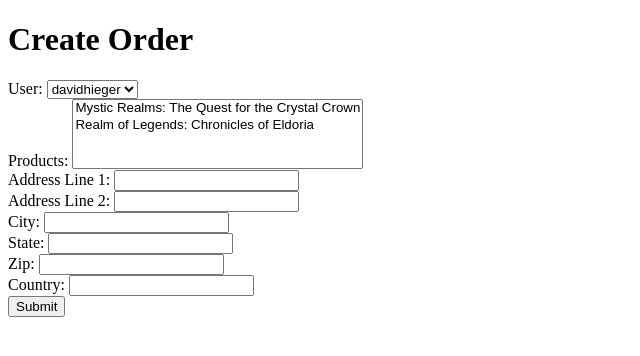
After one commit to dchieger/SE-Fall2023, a Django app: page /create_order/ in a window 1280 px wide. The commit adds this page. Shown: the top 356 px of the page, without its empty margins (0-640 px from the left). Run offline with Django 4.2, Linux system fonts and the light colour scheme; data comes from the database, SQL or seed files in the repository.

Commit message:
users can now create orders themselves and these order objects are added to the db
order objects now contain
-address ln 1
-address ln 2
-city
-state
-zip
-country

```diff
--- a/store/admin.py
+++ b/store/admin.py
@@ -1,5 +1,5 @@
 from django.contrib import admin
-from .models import Product, Order, OrderItem, Customer
+from .models import Product, Order, OrderItem, Customer, DCode
 
 class ProductAdmin(admin.ModelAdmin):
     list_display = ('name', 'price')
@@ -17,6 +17,10 @@ class OrderAdmin(admin.ModelAdmin):
 class CustomerAdmin(admin.ModelAdmin):
     list_display = ('name', 'email')
 
+class DCodeAdmin(admin.ModelAdmin):
+    list_display = ('code', 'discount')
+
 admin.site.register(Product, ProductAdmin)
 admin.site.register(Order, OrderAdmin)
 admin.site.register(Customer, CustomerAdmin)
+admin.site.register(DCode, DCodeAdmin)
--- a/store/models.py
+++ b/store/models.py
@@ -17,6 +17,12 @@ class Order(models.Model):
     date_ordered = models.DateTimeField(auto_now_add=True)
     complete = models.BooleanField(default=False)
     order_number = models.CharField(max_length=13, unique=True, blank=True)
+    address_line1 = models.CharField(max_length=50, blank=True)
+    address_line2 = models.CharField(max_length=50, blank=True)
+    city = models.CharField(max_length=50, blank= True)
+    state = models.CharField(max_length=50, blank= True)
+    zip = models.CharField(max_length=10, blank=True)
+    country = models.CharField(max_length=50, blank=True)
 
     def save(self, *args, **kwargs):
         if not self.order_number:
@@ -40,3 +46,15 @@ class Customer(models.Model):
 
     def __str__(self):
         return self.name
+
+"""
+I debated making this into a simple function but I think the data model is a better solution.
+Using a data model we have the ability to go back edit the discount code or add more codes.
+Using a function to generate the codes would not actually store them anywhere. and they would have
+to be evaluated by the view at run time.
+"""
+class DCode(models.Model):
+    code = models.CharField(max_length=24)
+    discount = models.DecimalField(max_digits=10, decimal_places=2)
+    def __str__(self):
+        return self.code
--- /dev/null
+++ b/store/templates/create_order.html
@@ -0,0 +1,45 @@
+<!DOCTYPE html>
+<html>
+<head>
+    <title>Create Order</title>
+</head>
+<body>
+    <h1>Create Order</h1>
+    <form method="post">
+        {% csrf_token %}
+        <label for="user">User:</label>
+        <select name="user" id="user">
+            {% for user in users %}
+                <option value="{{ user.id }}">{{ user.username }}</option>
+            {% endfor %}
+        </select>
+        <br>
+        <label for="products">Products:</label>
+        <select name="products" id="products" multiple>
+            {% for product in products %}
+                <option value="{{ product.id }}">{{ product.name }}</option>
+            {% endfor %}
+        </select>
+        <br>
+        <label for="address_line1">Address Line 1:</label>
+        <input type="text" name="address_line1" id="address_line1">
+        <br>
+        <label for="address_line2">Address Line 2:</label>
+        <input type="text" name="address_line2" id="address_line2">
+        <br>
+        <label for="city">City:</label>
+        <input type="text" name="city" id="city">
+        <br>
+        <label for="state">State:</label>
+        <input type="text" name="state" id="state">
+        <br>
+        <label for="zip">Zip:</label>
+        <input type="text" name="zip" id="zip">
+        <br>
+        <label for="country">Country:</label>
+        <input type="text" name="country" id="country">
+        <br>
+        <input type="submit" value="Submit">
+    </form>
+</body>
+</html>
--- a/store/templates/order.html
+++ b/store/templates/order.html
@@ -20,6 +20,12 @@
     <h1>Order Details</h1>
     <ul>
         <li>User: {{ order.user }}</li>
+        <li>Address Line 1: {{ order.address_line1 }}</li>
+        <li>Address Line 2: {{ order.address_line2 }}</li>
+        <li>City: {{ order.city }}</li>
+        <li>State: {{ order.state }}</li>
+        <li>Zip: {{ order.zip }}</li>
+        <li>Country: {{ order.country }}</li>
         <li>Date Ordered: {{ order.date_ordered }}</li>
         <li>Complete: {{ order.complete }}</li>
         <li>Order Number: {{ order.order_number }}</li>
--- a/store/views.py
+++ b/store/views.py
@@ -1,8 +1,45 @@
+from django.utils import timezone
 from django.shortcuts import render
-from .models import Order
+from .models import Order, OrderItem
+
+from django.shortcuts import render, redirect, reverse
+from .models import Order, User, Product
+
 
 
 def order_detail(request, order_id):
     order = Order.objects.get(id=order_id)
     context = {'order': order}
     return render(request, 'order.html', context)
+
+def create_order(request):
+    if request.method == 'POST':
+        user_id = request.POST.get('user')
+        user = User.objects.get(id=user_id)
+        product_ids = request.POST.getlist('products')
+        products = Product.objects.filter(id__in=product_ids)
+        address_line1 = request.POST.get('address_line1')
+        address_line2 = request.POST.get('address_line2')
+        city = request.POST.get('city')
+        state = request.POST.get('state')
+        zip = request.POST.get('zip')
+        country = request.POST.get('country')
+
+        order = Order.objects.create(
+            user=user,
+            date_ordered=timezone.now(),
+            complete=False,
+            address_line1=address_line1,
+            address_line2=address_line2,
+            city=city,
+            state=state,
+            zip=zip,
+            country=country,
+        )
+
+        return redirect(reverse('order_detail', args=[order.id]))
+
+    else:
+        users = User.objects.all()
+        products = Product.objects.all()
+        return render(request, 'create_order.html', {'users': users, 'products': products})
--- a/studio888/urls.py
+++ b/studio888/urls.py
@@ -21,7 +21,7 @@ from authentication.views import Signup, Signin, Profile
 from django.contrib import admin
 from django.urls import path
 from authentication import views
-from store.views import order_detail
+from store.views import order_detail, create_order
 
 urlpatterns = [
     path('admin/', admin.site.urls),
@@ -29,4 +29,5 @@ urlpatterns = [
     path('signin/', Signin.as_view(), name='signin'),
     path('profile/', views.Profile, name='profile'),
     path('order/<int:order_id>/', order_detail, name='order_detail'),
+    path('create_order/', create_order, name='create_order'),
 ]
```
Also changed, not shown: store/migrations/0003_dcode.py (added), store/migrations/0004_order_address_line1_order_address_line2_order_city_and_more.py (added).
